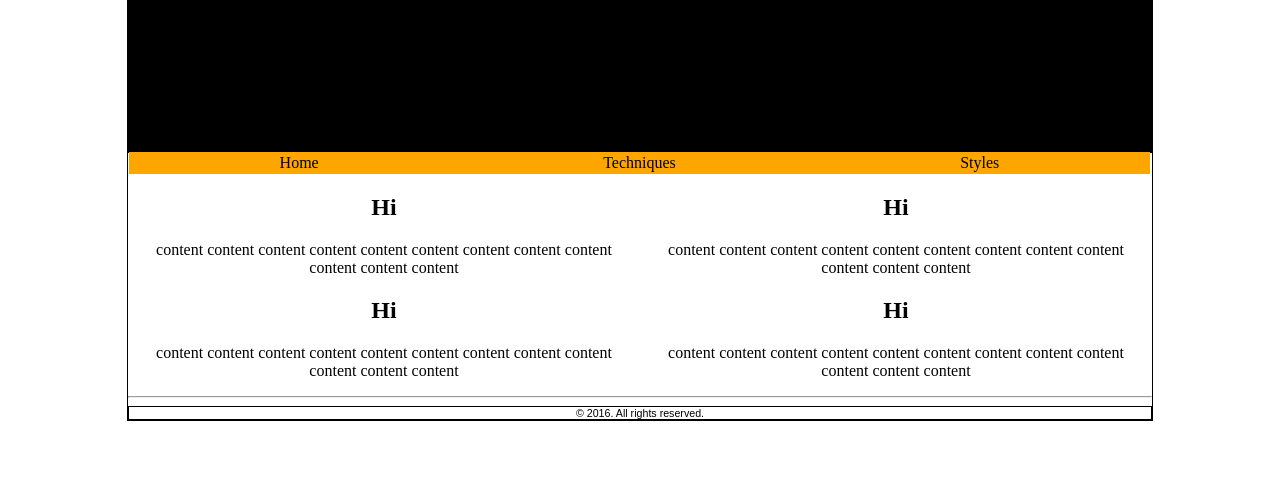
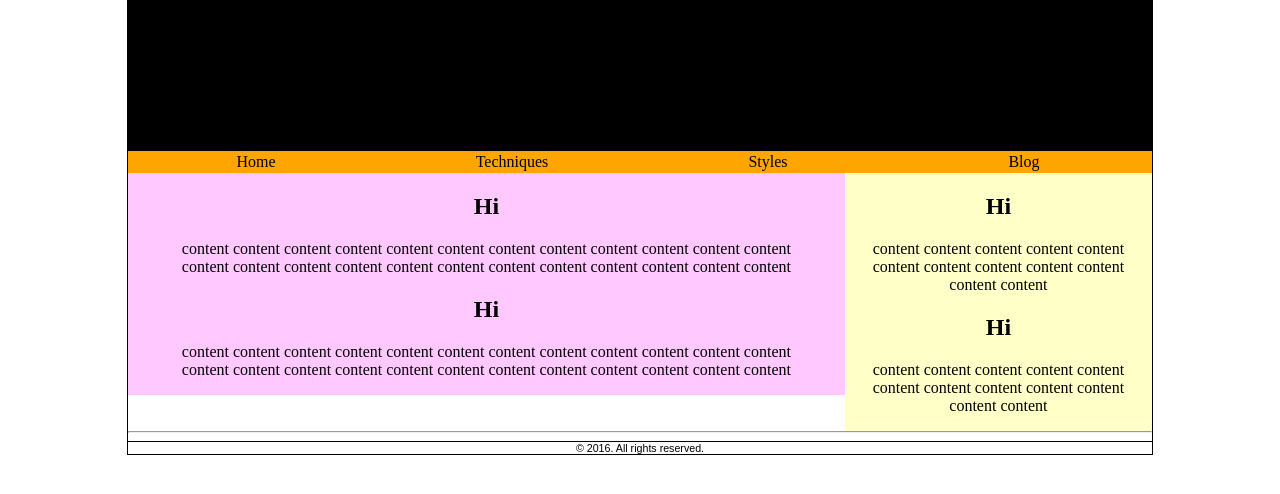
Before and after one commit to jen-ip/5_26, a plain HTML site: page index.html in a window 1280 px wide. Drawn offline with Linux system fonts and the light colour scheme.

Commit message:
added css styles nad played with gloating and chart styles

```diff
--- a/css/custom.css
+++ b/css/custom.css
@@ -1,5 +1,4 @@
 body {
-	background: ;
 	margin: 0px;
 	padding: 0px;
 }
@@ -14,22 +13,26 @@ body {
 	margin: 0 auto;
 	width: 1024px;
 }
+nav{
+	padding: 0px;
+}
 nav ul{
-	border: solid 1px black;
 	list-style: none;
 	margin: 0px;
 	padding: 0px;
 	text-align: center;
+	float: left;
+	width: 100%;
 
 }
 
 nav ul li{
 	background: orange;
-	border: solid 0px black;
-	width: 33.3%;
+	width: 25%;
 	float: left;
 	color: black;
 	padding: 2px 0px 2px 0px;
+	margin: 0px;
 
 }
 nav ul li:hover{
@@ -41,9 +44,17 @@ nav ul li:hover{
 }
 #contentArea section{
 	float: left;
-	width: 50%;
 	background: ;
 	min-height: 100px;
+}
+#seventy{
+	width: 70%;
+	background: rgba(255, 200, 255, 1);
+
+}
+#thirty{
+	width: 30%;
+	background: rgba(255, 255, 200, 1);
 }
 .content{
 	width: 90%;
@@ -53,7 +64,7 @@ nav ul li:hover{
 	text-align: center;
 }
 footer{
-	border: solid 1px black;
+	border-top: 1px black solid;
 	text-align: center;
 	font-family: sans-serif;
 	font-size: 8pt;
--- a/index.html
+++ b/index.html
@@ -12,20 +12,21 @@
 				<li> Home </li>
 				<li> Techniques </li>
 				<li> Styles </li>
+				<li> Blog </li>
 			</ul>
 		</nav>
 		<div id="contentArea">
-			<section>
+			<section id="seventy">
 				<div class="content">
 					<h1> Hi </h1>
-					<p> content content content content content content content content content content content content </p>
+					<p> content content content content content content content content content content content content content content content content content content content content content content content content </p>
 				</div>
 				<div class="content">
 					<h1> Hi </h1>
-					<p> content content content content content content content content content content content content </p>
+					<p> content content content content content content content content content content content content content content content content content content content content content content content content </p>
 				</div>
 			</section>
-			<section>
+			<section id="thirty">
 				<div class="content">
 					<h1> Hi </h1>
 					<p> content content content content content content content content content content content content </p>
```
